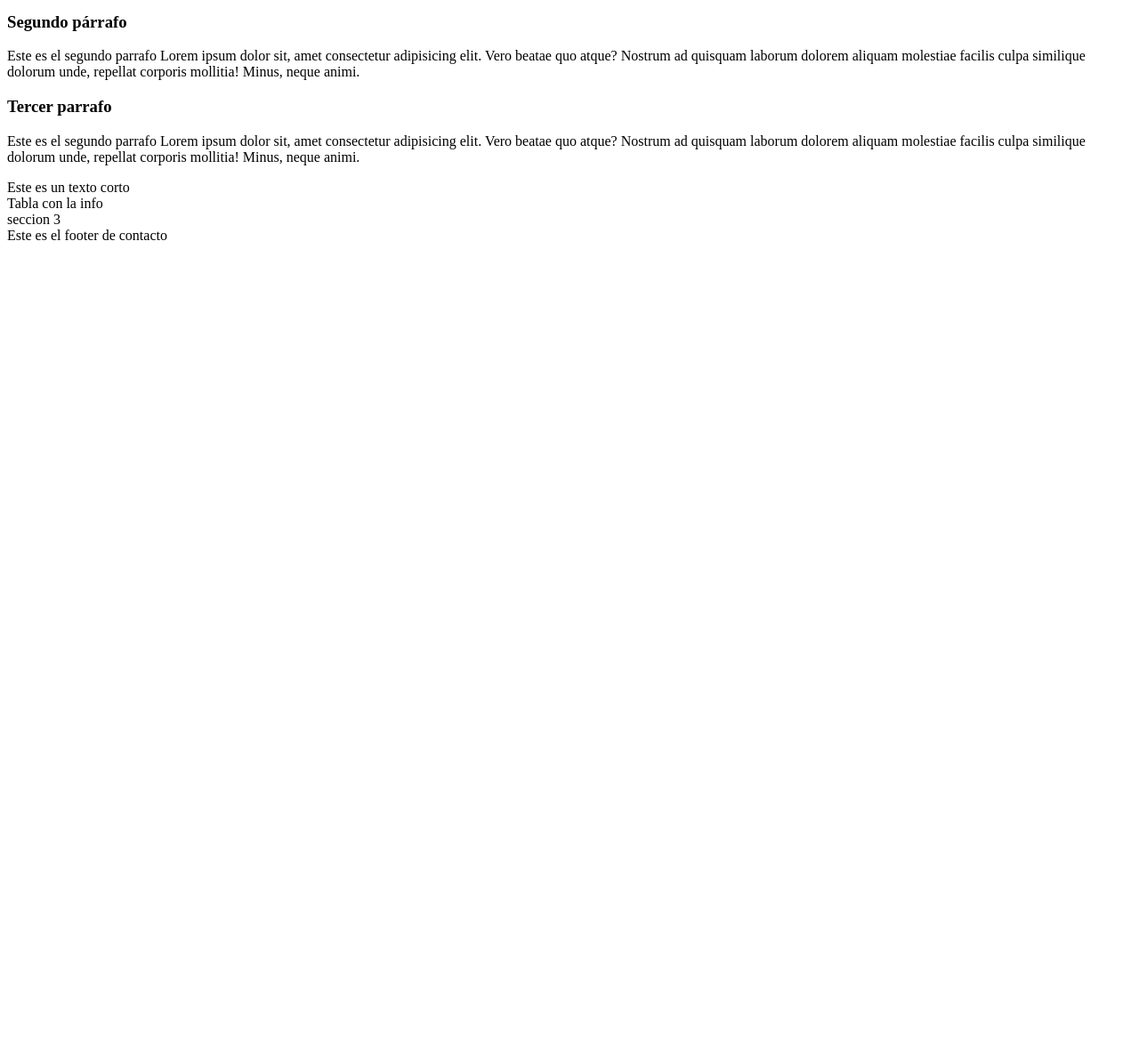
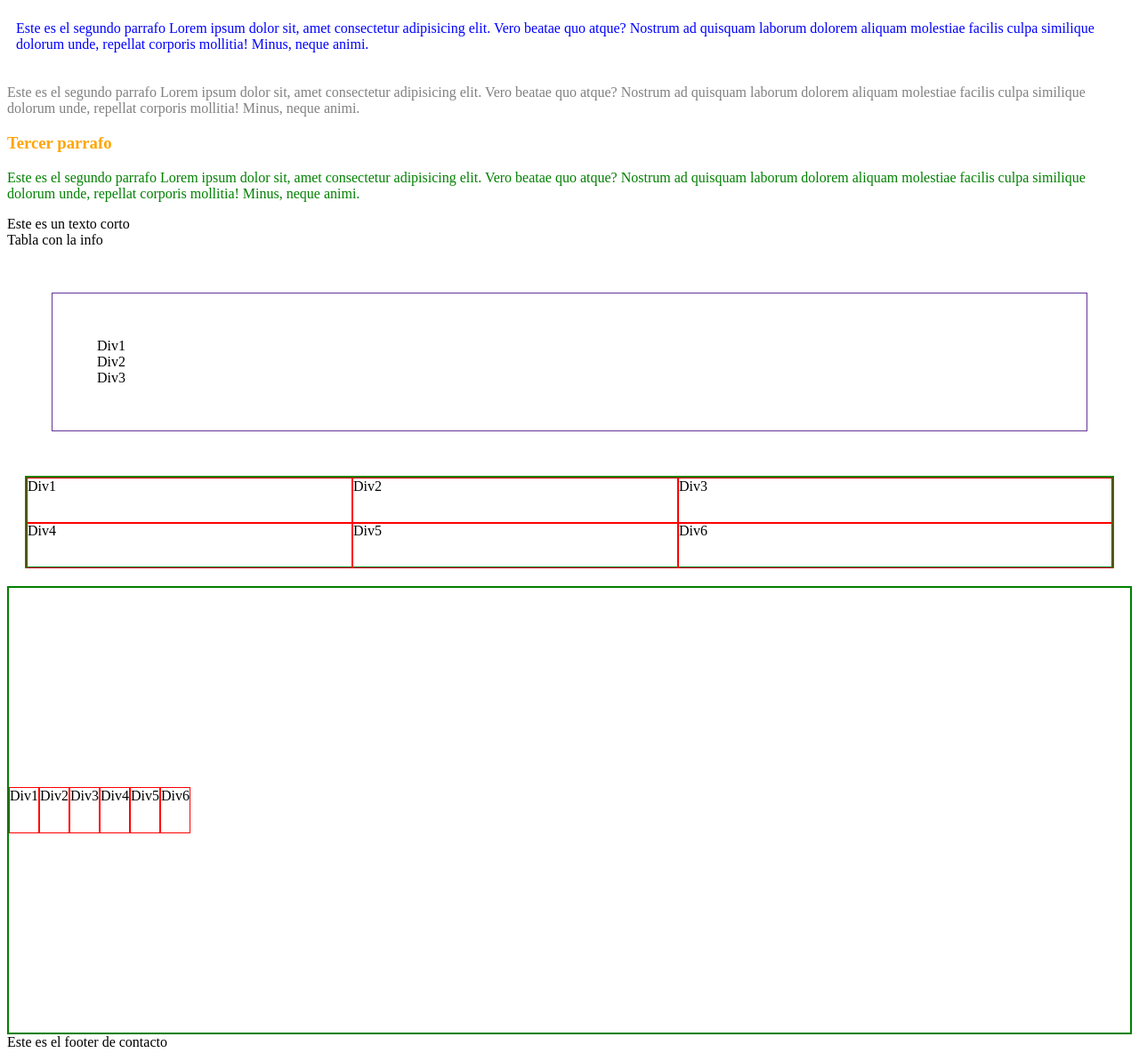
Before and after one commit to Proyecto-Mision-Tic-Ciclo-4/ExplicacionHTMLCss, a plain HTML site: page index.html in a window 1280 px wide. Shown: the part 1359-2543 px from the top of the page at 89% size. Before the commit the page ends 1641 px from the top, so only its background shows below. Drawn offline with Linux system fonts and the light colour scheme.

Commit message:
Agregar tercera forma de style, manejo de grid y flex

```diff
--- a/index.html
+++ b/index.html
@@ -4,14 +4,15 @@
     <meta charset="UTF-8">
     <meta http-equiv="X-UA-Compatible" content="IE=edge">
     <meta name="viewport" content="width=device-width, initial-scale=1.0">
+    <link href="./styles/estilos.css" rel="stylesheet"/>
     <title>Hola, este es el titulo</title>
 </head>
 <body>
     <header>
         <h3>Esto es una lita ordenada</h3>
         <ol>
-            <li>Elemento 1</li>
-            <li>Elemento 2</li>
+            <li class="textoGris fondoRojo">Elemento 1</li>
+            <li class="textoAzul fondoAmarillo textoGrandeNegrita">Elemento 2</li>
             <li>Elemento 3</li>
             <li>Elemento 4</li>
             <li>Elemento 5</li>
@@ -23,7 +24,7 @@
             <li>Elemento 4</li>
             <li>Elemento 5</li>
         </ul>
-        <div>Hola esto es un div</div>
+        <div class="textoGrandeNegrita textoAzul">Hola esto es un div</div>
 
 
     </header>
@@ -40,17 +41,42 @@
         <a href="./formulario.html">Este es un link al formulario</a>
         <article>
 
-            <img src="./media/BorderCollie.jpg" alt= "Foto de un Border Collie"/>
+            <img class="imagenPequeña" src="./media/BorderCollie.jpg" alt= "Foto de un Border Collie"/>
             <h3>Primer párrafo</h3>
-            <p>Esto es un parrado Lorem ipsum dolor sit amet consectetur adipisicing elit. Odit, nostrum vitae modi officiis voluptatibus sapiente ipsa voluptates. Accusamus, tempore minus dolorum similique pariatur, ipsa et earum enim aliquid laborum expedita.</p>
+            <p class="parrafoNegro">Esto es un parrado Lorem ipsum dolor sit amet consectetur adipisicing elit. Odit, nostrum vitae modi officiis voluptatibus sapiente ipsa voluptates. Accusamus, tempore minus dolorum similique pariatur, ipsa et earum enim aliquid laborum expedita.</p>
             <h3>Segundo párrafo</h3>
-            <p>Este es el segundo parrafo Lorem ipsum dolor sit, amet consectetur adipisicing elit. Vero beatae quo atque? Nostrum ad quisquam laborum dolorem aliquam molestiae facilis culpa similique dolorum unde, repellat corporis mollitia! Minus, neque animi.</p>
+            <p class="parrafoPadding">Este es el segundo parrafo Lorem ipsum dolor sit, amet consectetur adipisicing elit. Vero beatae quo atque? Nostrum ad quisquam laborum dolorem aliquam molestiae facilis culpa similique dolorum unde, repellat corporis mollitia! Minus, neque animi.</p>
+
+            <p class="parrafoGris">Este es el segundo parrafo Lorem ipsum dolor sit, amet consectetur adipisicing elit. Vero beatae quo atque? Nostrum ad quisquam laborum dolorem aliquam molestiae facilis culpa similique dolorum unde, repellat corporis mollitia! Minus, neque animi.</p>
+
             <h3>Tercer parrafo</h3>
-            <P>Este es el segundo parrafo Lorem ipsum dolor sit, amet consectetur adipisicing elit. Vero beatae quo atque? Nostrum ad quisquam laborum dolorem aliquam molestiae facilis culpa similique dolorum unde, repellat corporis mollitia! Minus, neque animi.</P>
+            <P id="parrafo3">Este es el segundo parrafo Lorem ipsum dolor sit, amet consectetur adipisicing elit. Vero beatae quo atque? Nostrum ad quisquam laborum dolorem aliquam molestiae facilis culpa similique dolorum unde, repellat corporis mollitia! Minus, neque animi.</P>
         </article>
         <span>Este es un texto corto</span>
         <section>Tabla con la info</section>
-        <section>seccion 3</section>
+        <section>
+            <div class="contenedorConMargen">
+                <div>Div1</div>
+                <div>Div2</div>
+                <div>Div3</div>
+            </div>
+            <div class="contenedorDivsGrid">
+                <div  class="divTest">Div1</div>
+                <div  class="divTest">Div2</div>
+                <div  class="divTest">Div3</div>
+                <div  class="divTest">Div4</div>
+                <div  class="divTest">Div5</div>
+                <div  class="divTest">Div6</div>
+            </div>
+            <div class="contenedorDivsFlex">
+                <div  class="divTest">Div1</div>
+                <div  class="divTest">Div2</div>
+                <div  class="divTest">Div3</div>
+                <div  class="divTest">Div4</div>
+                <div  class="divTest">Div5</div>
+                <div  class="divTest">Div6</div>
+            </div>
+        </section>
 
     </main>
     <footer>Este es el footer de contacto</footer>
--- /dev/null
+++ b/styles/estilos.css
@@ -0,0 +1,85 @@
+p{
+    color: blue;
+}
+
+h3{
+    color: orange;
+}
+
+a{
+    background-color: green;
+}
+
+#parrafo3{
+    color: green;
+}
+
+.parrafoGris{
+    color: gray;
+}
+
+.parrafoPadding{
+    padding: 20px 10px 20px 10px;
+}
+
+.parrafoNegro{
+    color: black;
+}
+
+.textoGris{
+    color: gray;
+}
+
+.textoAzul{
+    color:blue;
+}
+
+.fondoRojo{
+    background-color: red;;
+}
+
+.fondoAmarillo{
+    background-color: rgb(10, 255, 8);
+}
+
+.textoGrandeNegrita{
+    font-size: x-large;
+    font-weight: bold;
+    font-style: oblique;
+    font-stretch: semi-condensed;
+    font-family: 'Courier New', Courier, monospace;
+    font-size: 18px;
+}
+
+.imagenPequeña{
+    height: 300px;
+}
+
+.contenedorConMargen{
+    margin: 50px;
+    border: 1px solid rebeccapurple;
+    padding: 50px;
+}
+
+.divTest{
+    border: 1px solid red;
+    height: 50px;
+}
+
+.contenedorDivsGrid{
+    border: 2px solid green;
+    display: grid;
+    grid-column: auto;
+    grid-template-rows: 50px 50px;
+    grid-template-columns: 30% 30% 40%;
+    margin: 20px;
+
+}
+
+.contenedorDivsFlex{
+    border: 2px solid green;
+    display: flex;
+    height: 500px;
+    justify-content: space-aroundyou;
+    align-items: center;
+}
```
